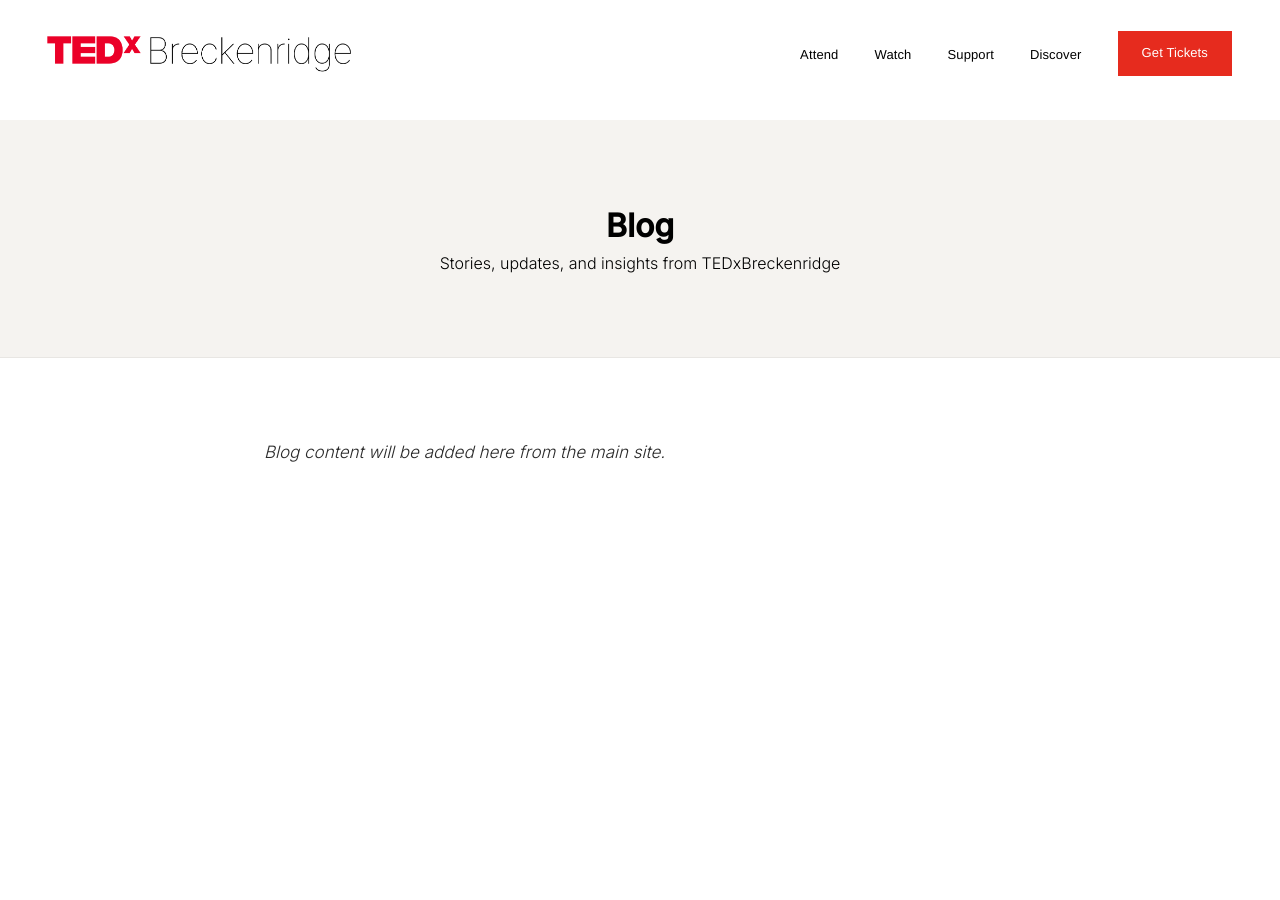
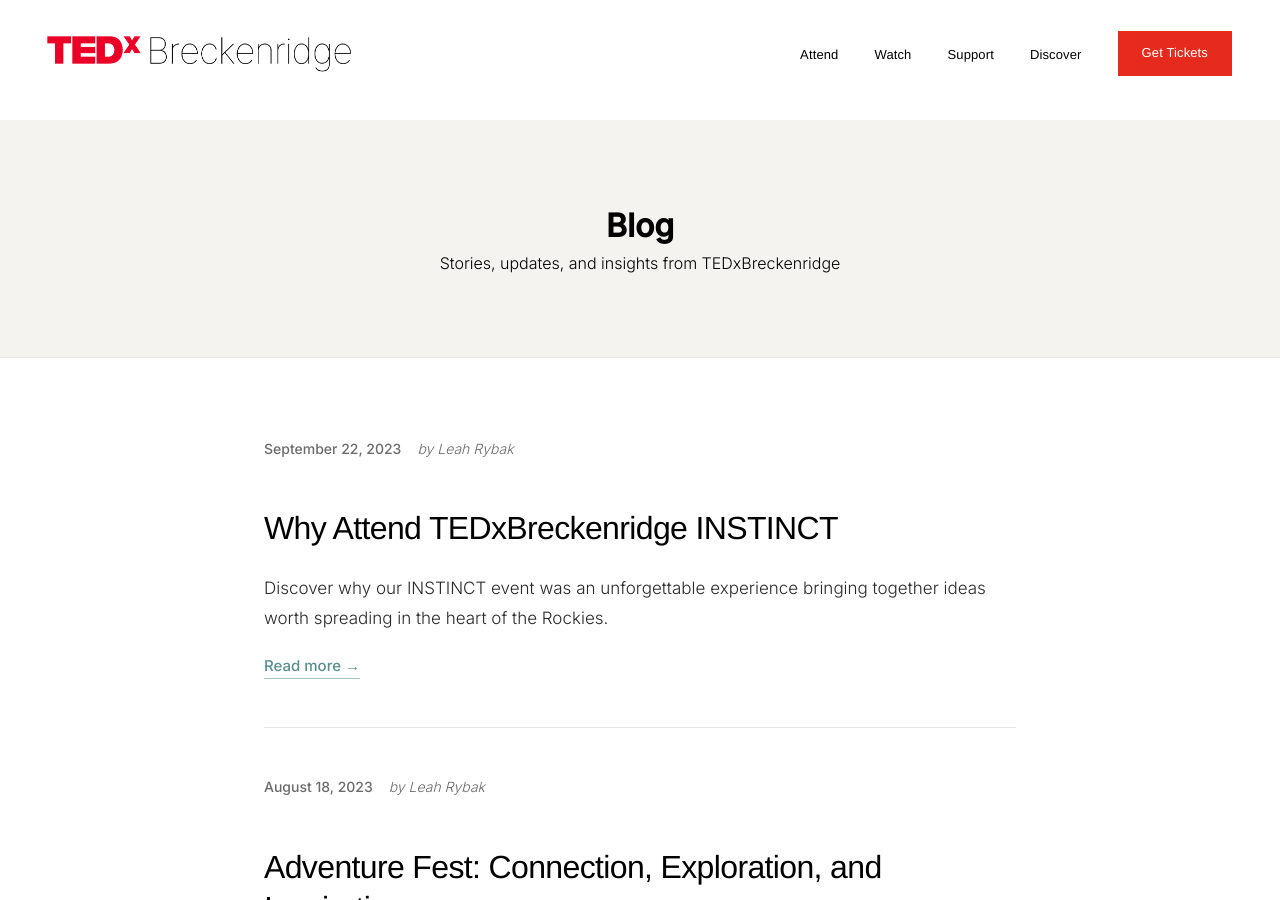
Before and after one commit to ardell/tedxbreckenridge, a Jekyll site: the page built from 2026/blog.md, in a window 1280 px wide and 900 px high. Built offline with Jekyll 4.4.1, drawn with Linux system fonts in a browser that asks for light colours; some of the changed text lies outside the part shown.

Commit message:
Add a Blog page.

```diff
--- a/2026/assets/css/main.css
+++ b/2026/assets/css/main.css
@@ -1443,6 +1443,78 @@
     color: var(--stone);
 }
 
+/* Blog Posts */
+.blog-posts {
+    display: flex;
+    flex-direction: column;
+    gap: 48px;
+}
+
+.blog-post {
+    padding-bottom: 48px;
+    border-bottom: 1px solid var(--sand);
+}
+
+.blog-post:last-child {
+    border-bottom: none;
+    padding-bottom: 0;
+}
+
+.blog-post-meta {
+    display: flex;
+    gap: 16px;
+    align-items: center;
+    margin-bottom: 12px;
+    font-size: 14px;
+    color: var(--stone);
+}
+
+.blog-post-date {
+    font-weight: 500;
+}
+
+.blog-post-author {
+    font-style: italic;
+}
+
+.blog-post-title {
+    font-size: clamp(24px, 4vw, 28px);
+    margin: 0 0 16px 0;
+}
+
+.blog-post-title a {
+    color: var(--ted-black);
+    text-decoration: none;
+    border-bottom: none;
+    transition: color 0.2s ease;
+}
+
+.blog-post-title a:hover {
+    color: var(--teal);
+}
+
+.blog-post-excerpt {
+    font-size: 16px;
+    line-height: 1.6;
+    color: var(--stone);
+    margin: 0 0 16px 0;
+}
+
+.blog-post-link {
+    display: inline-block;
+    font-size: 15px;
+    font-weight: 500;
+    color: var(--teal);
+    text-decoration: none;
+    border-bottom: 1px solid var(--teal-light);
+    transition: color 0.2s ease, border-color 0.2s ease;
+}
+
+.blog-post-link:hover {
+    color: var(--terracotta);
+    border-bottom-color: var(--terracotta);
+}
+
 /* Team Sections */
 .team-section {
     margin-top: 48px;
--- a/2026/blog.md
+++ b/2026/blog.md
@@ -13,6 +13,60 @@
   </div>
 
   <div class="page-content">
-    <p><em>Blog content will be added here from the main site.</em></p>
+    <div class="blog-posts">
+      <article class="blog-post">
+        <div class="blog-post-meta">
+          <span class="blog-post-date">September 22, 2023</span>
+          <span class="blog-post-author">by Leah Rybak</span>
+        </div>
+        <h2 class="blog-post-title">
+          <a href="https://www.tedxbreckenridge.com/blog/why-attend-tedxbreckenridge-instinct" target="_blank">Why Attend TEDxBreckenridge INSTINCT</a>
+        </h2>
+        <p class="blog-post-excerpt">Discover why our INSTINCT event was an unforgettable experience bringing together ideas worth spreading in the heart of the Rockies.</p>
+        <a href="https://www.tedxbreckenridge.com/blog/why-attend-tedxbreckenridge-instinct" target="_blank" class="blog-post-link">Read more →</a>
+      </article>
+
+      <article class="blog-post">
+        <div class="blog-post-meta">
+          <span class="blog-post-date">August 18, 2023</span>
+          <span class="blog-post-author">by Leah Rybak</span>
+        </div>
+        <h2 class="blog-post-title">
+          <a href="https://www.tedxbreckenridge.com/blog/haqrw9f3agcrqdvjkgyja65o7ol8th" target="_blank">Adventure Fest: Connection, Exploration, and Inspiration</a>
+        </h2>
+        <p class="blog-post-excerpt">Read about our most recent TEDxBreckenridge event!</p>
+        <a href="https://www.tedxbreckenridge.com/blog/haqrw9f3agcrqdvjkgyja65o7ol8th" target="_blank" class="blog-post-link">Read more →</a>
+      </article>
+
+      <article class="blog-post">
+        <div class="blog-post-meta">
+          <span class="blog-post-date">July 20, 2023</span>
+          <span class="blog-post-author">by Leah Rybak</span>
+        </div>
+        <h2 class="blog-post-title">
+          <a href="https://www.tedxbreckenridge.com/blog/support-tedxbreckenridge" target="_blank">5 Reasons to Support Local Nonprofits</a>
+        </h2>
+        <p class="blog-post-excerpt">Click to learn more about why you should support local nonprofits!</p>
+        <a href="https://www.tedxbreckenridge.com/blog/support-tedxbreckenridge" target="_blank" class="blog-post-link">Read more →</a>
+      </article>
+
+      <article class="blog-post">
+        <div class="blog-post-meta">
+          <span class="blog-post-date">July 5, 2023</span>
+          <span class="blog-post-author">by Leah Rybak</span>
+        </div>
+        <h2 class="blog-post-title">
+          <a href="https://www.tedxbreckenridge.com/blog/tedx-club-b-like-breckenridge-rtzh6" target="_blank">The TEDxBreckenridge Club Series</a>
+        </h2>
+        <p class="blog-post-excerpt">Check out the recap from the last TEDxBreckenridge Club event!</p>
+        <a href="https://www.tedxbreckenridge.com/blog/tedx-club-b-like-breckenridge-rtzh6" target="_blank" class="blog-post-link">Read more →</a>
+      </article>
+    </div>
+
+    <div style="margin-top: 80px; padding: 48px; background: var(--cream); border-radius: 8px; text-align: center;">
+      <h3 style="margin-bottom: 16px;">Stay Updated</h3>
+      <p style="margin-bottom: 24px;">Subscribe to our newsletter for event announcements, speaker reveals, and community stories.</p>
+      <a href="/#newsletter" class="btn btn-primary">Subscribe to Newsletter</a>
+    </div>
   </div>
 </div>
```
